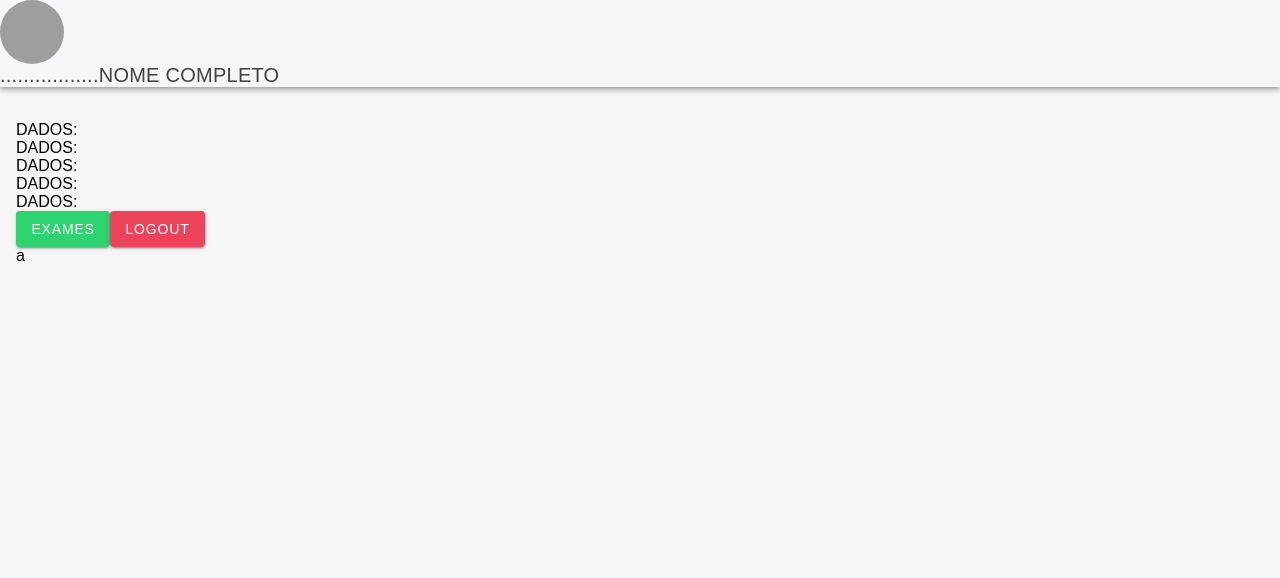
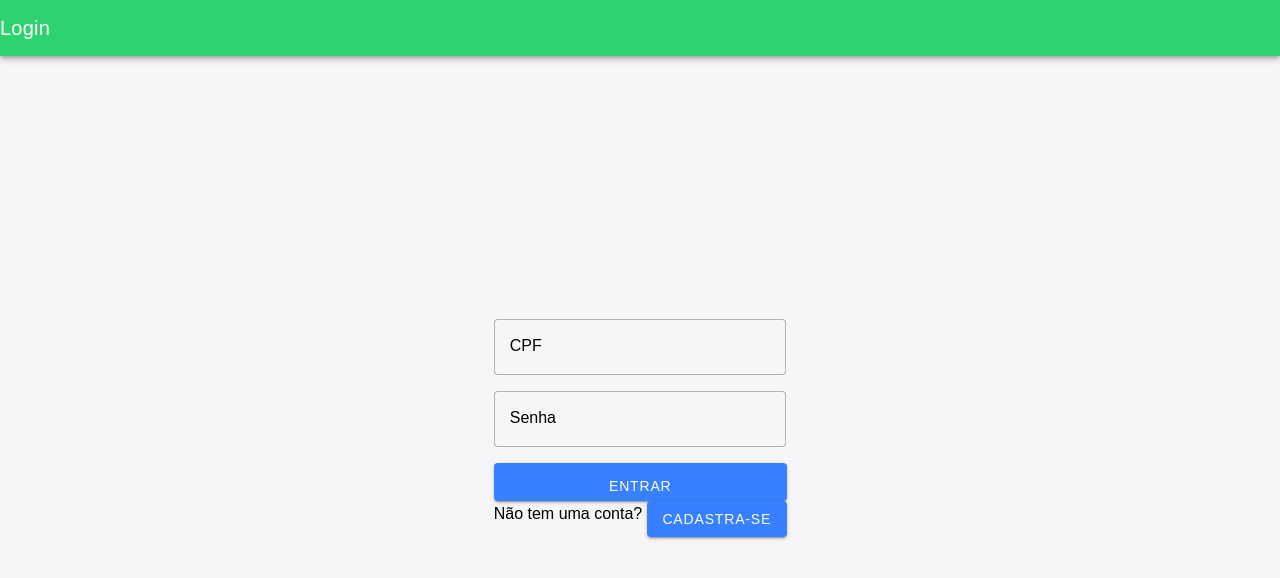
Before and after one commit to michellydarquia/Projeto_Web, a React (Vite) app: page /login in a window 1280 px wide. Before the commit this address led to /perfil. Shown: the top 578 px of the page. Built offline with nearby package versions, Linux system fonts and the light colour scheme; grey boxes are pictures that could not be loaded.

Commit message:
Update Login.tsx

```diff
--- a/src/pages/Login.tsx
+++ b/src/pages/Login.tsx
@@ -17,13 +17,13 @@ import { signInWithEmailAndPassword } from "firebase/auth";
 import { auth } from "../firebase";
 import { Redirect } from 'react-router';
 import { Link } from 'react-router-dom';
-import Register from './Register';
+import {Register} from './registrar';
 
 const Login: React.FC = () => {
 
     const [email, setEmail] = useState<any>('');
     const [senha, setSenha] = useState<any>('');
-    const [logado, setLogado] = useState<boolean>(true);
+    const [logado, setLogado] = useState<boolean>(false);
 
     const login = () => {
         signInWithEmailAndPassword(auth, email, senha)
@@ -88,15 +88,9 @@ const Login: React.FC = () => {
 
 
                             ></IonInput>
-                            <IonButton
-                            type="submit"
-                            expand='block'
-                            onClick={login}
-                            className='ion-padding-top'
-                            >Entrar</IonButton>
-
+                            <IonButton type="submit" expand='block' onClick={login} className='ion-padding-top'>Entrar</IonButton>
                             <IonText className='ion-padding-top'>
-                                Não tem uma conta? <IonButton routerLink='./'>Cadastra-se</IonButton>
+                                Não tem uma conta? <Link to="/registrar"><IonButton>Cadastra-se</IonButton></Link>
                             </IonText>
 
 
```
